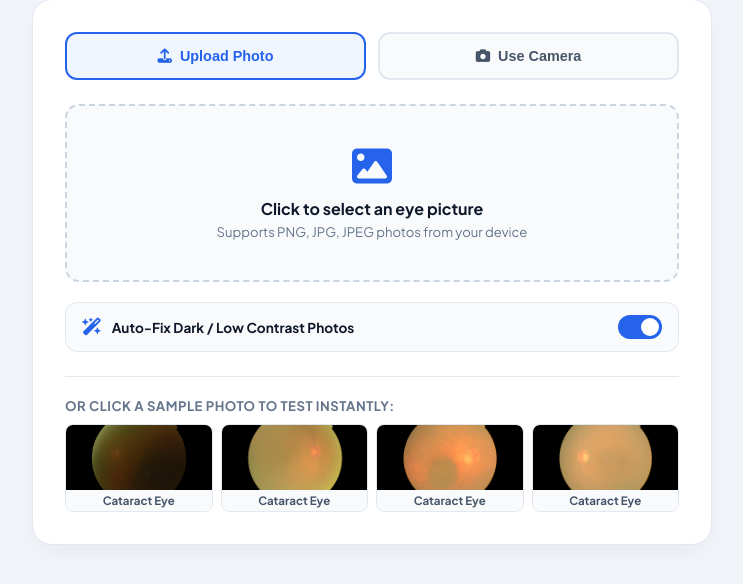
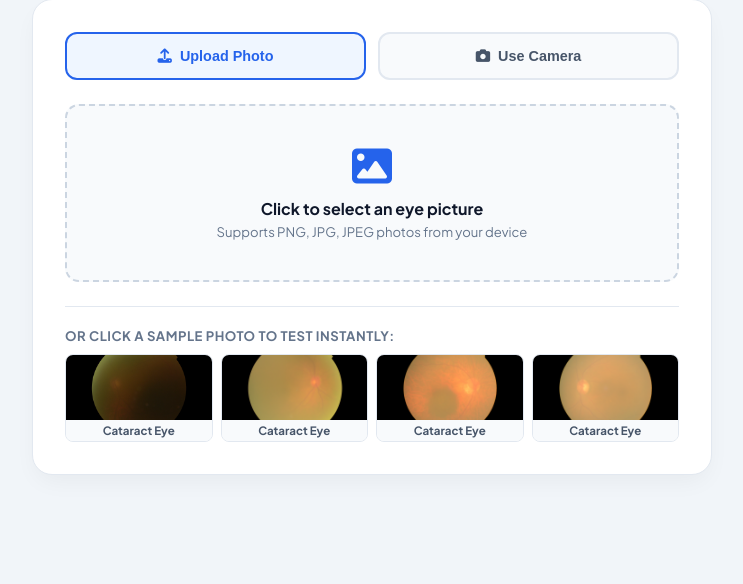
Before and after one commit to Aman-Amarjit/eye-disease-detection, a Flask app: page / in a window 1280 px wide. Shown: the part 198-782 px from the top of the page, without its empty margins (268-1011 px from the left). Run offline with Flask 3, Linux system fonts and the light colour scheme.

Commit message:
Remove Auto-Fix toggle switch and implement Amber Uncertain/Inconclusive advisory state

```diff
--- a/app.py
+++ b/app.py
@@ -128,11 +128,6 @@ def predict():
         if img is None:
             return jsonify({"error": "Please select or upload an eye photo."}), 400
 
-        # Apply Auto-Improver if enabled
-        if should_enhance:
-            img = auto_enhance_eye_image(img)
-            is_auto_enhanced = True
-
         # Prepare preview image
         buffered = io.BytesIO()
         img.save(buffered, format="JPEG")
@@ -173,26 +168,35 @@ def predict():
                 cataract_score = model_cataract_score
                 normal_score = 1.0 - cataract_score
 
-        if cataract_score >= 0.5:
+        # Check for Uncertain / Inconclusive scan (borderline confidence 45% - 55%)
+        if 0.45 <= cataract_score <= 0.55:
+            result_title = "Uncertain / Inconclusive Scan"
+            confidence = round(max(cataract_score, normal_score) * 100, 1)
+            user_advice = "The image focus or lighting is ambiguous. Please retake a clear, well-lit eye photo or consult an eye doctor (Ophthalmologist) for a routine examination."
+            badge_color = "#d97706"
+            result_type = "uncertain"
+        elif cataract_score > 0.55:
             result_title = "Cataract Cloudiness Detected"
-            confidence = cataract_score * 100
+            confidence = round(cataract_score * 100, 1)
             user_advice = "Lens cloudiness was detected in this photo. We recommend showing this photo to an eye doctor (Ophthalmologist) for a simple checkup."
             badge_color = "#dc2626"
+            result_type = "cataract"
         else:
             result_title = "Healthy Clear Eye (No Cataract)"
-            confidence = normal_score * 100
+            confidence = round(normal_score * 100, 1)
             user_advice = "Your eye lens appears clear and healthy! No signs of cataract cloudiness were detected in this photo."
             badge_color = "#16a34a"
+            result_type = "healthy"
 
         return jsonify({
             "diagnosis": result_title,
-            "confidence": round(confidence, 1),
+            "confidence": confidence,
             "cataract_probability": round(cataract_score * 100, 1),
             "normal_probability": round(normal_score * 100, 1),
+            "status_color": badge_color,
+            "result_type": result_type,
             "user_advice": user_advice,
-            "status_color": badge_color,
-            "is_auto_enhanced": is_auto_enhanced,
-            "enhanced_preview_b64": preview_b64
+            "preview_b64": preview_b64
         })
 
     except Exception as e:
--- a/templates/index.html
+++ b/templates/index.html
@@ -375,6 +375,12 @@
             color: var(--danger-text);
         }
 
+        .result-card.uncertain {
+            background: #fffbe6;
+            border: 1px solid #fef08a;
+            color: #92400e;
+        }
+
         .result-header {
             display: flex;
             align-items: center;
@@ -457,17 +463,7 @@
                 <img id="previewImg" src="" alt="Selected Eye Picture">
             </div>
 
-            <!-- Auto-Enhance Switch -->
-            <div class="enhance-bar">
-                <div class="enhance-info">
-                    <i class="fa-solid fa-wand-magic-sparkles"></i>
-                    <span>Auto-Fix Dark / Low Contrast Photos</span>
-                </div>
-                <label class="switch">
-                    <input type="checkbox" id="enhanceToggle" checked>
-                    <span class="slider"></span>
-                </label>
-            </div>
+
 
             <!-- Main Check Button -->
             <button class="btn-check" id="btnCheckNow" onclick="runCheck()" style="display: none;">
@@ -598,19 +594,15 @@
         }
 
         async function runCheck() {
-            const shouldEnhance = document.getElementById('enhanceToggle').checked;
-
             let formData = new FormData();
             let bodyData = {};
             let isJson = false;
 
             if (fileObject) {
                 formData.append('file', fileObject);
-                formData.append('auto_enhance', shouldEnhance ? 'true' : 'false');
             } else if (base64Image) {
                 bodyData = JSON.stringify({
-                    image_base64: base64Image,
-                    auto_enhance: shouldEnhance
+                    image_base64: base64Image
                 });
                 isJson = true;
             } else {
@@ -631,14 +623,13 @@
                     return;
                 }
 
-                if (data.is_auto_enhanced && data.enhanced_preview_b64) {
-                    document.getElementById('previewImg').src = data.enhanced_preview_b64;
-                }
-
                 const card = document.getElementById('resultCard');
                 const icon = document.getElementById('resIcon');
 
-                if (data.diagnosis.includes("Healthy") || data.diagnosis.includes("Clear")) {
+                if (data.result_type === "uncertain" || data.diagnosis.includes("Uncertain")) {
+                    card.className = "result-card uncertain";
+                    icon.className = "fa-solid fa-triangle-exclamation";
+                } else if (data.result_type === "healthy" || data.diagnosis.includes("Healthy")) {
                     card.className = "result-card healthy";
                     icon.className = "fa-solid fa-circle-check";
                 } else {
```
